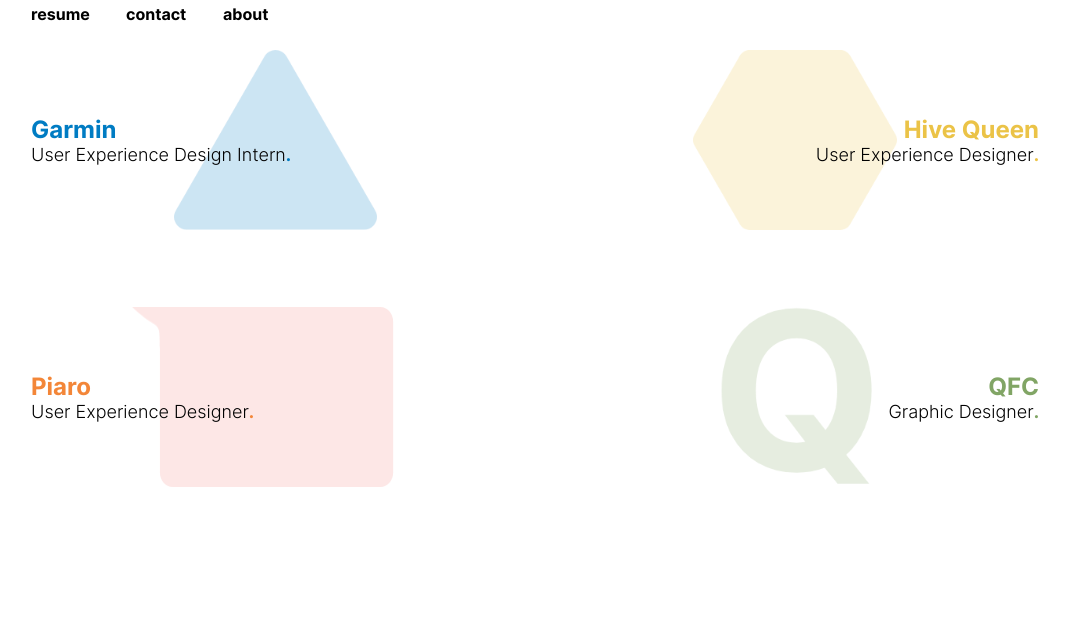
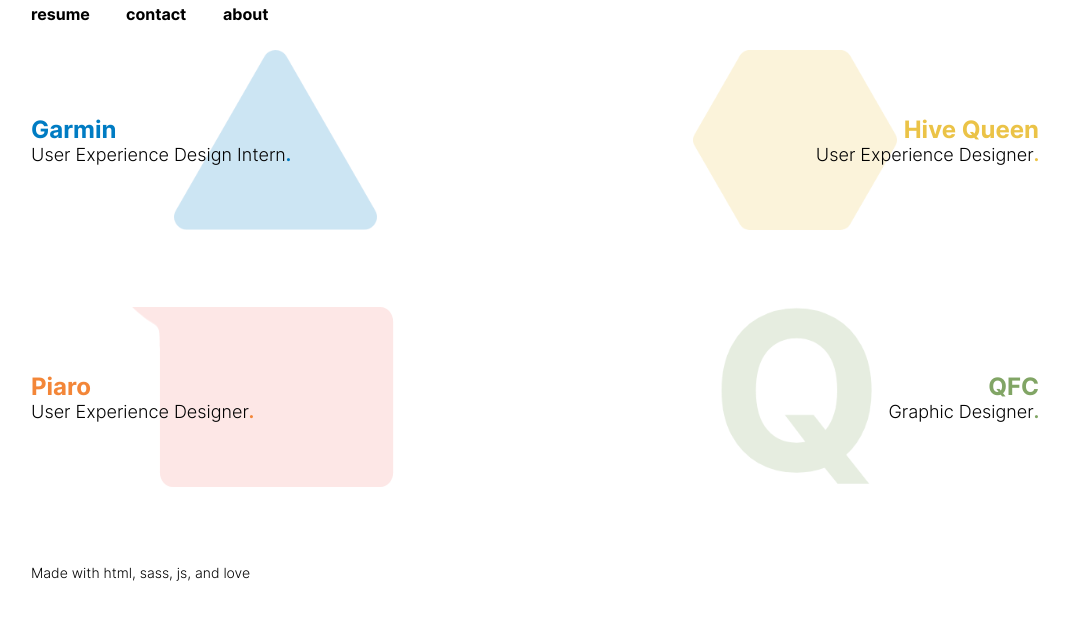
Before and after one commit to DanieNguyen/finalfew, a website: page index.html in a window 1280 px wide. Shown: the part 304-924 px from the top of the page, without its empty margins (105-1174 px from the left). Before the commit the page ends 884 px from the top, so only its background shows below. Drawn offline with Linux system fonts and the light colour scheme; files whose address does not match are found by name.

Commit message:
Add footer

```diff
--- a/index.html
+++ b/index.html
@@ -8,7 +8,6 @@
     <link rel="stylesheet" href="sass/main.css">
 </head>
 <body class="container">
-
     <div class="wrapper">
         <div class="row">
             <div class="col-12">
@@ -61,6 +60,11 @@
                 </a>
             </div>
         </div>
+        <div class="row">
+            <div class="col-12">
+                <footer>Made with html, sass, js, and love</footer>
+            </div>
+        </div>
     </div>
     <script src="main.js"></script>
 </body>
--- a/sass/base.scss
+++ b/sass/base.scss
@@ -249,3 +249,7 @@
 .sticky + #top {
 	padding-top: 2.5em !important;
 }
+
+footer {
+	@include rfs(14);
+}
```
Also changed, not shown: sass/base.css, sass/main.css, 2 other files.
